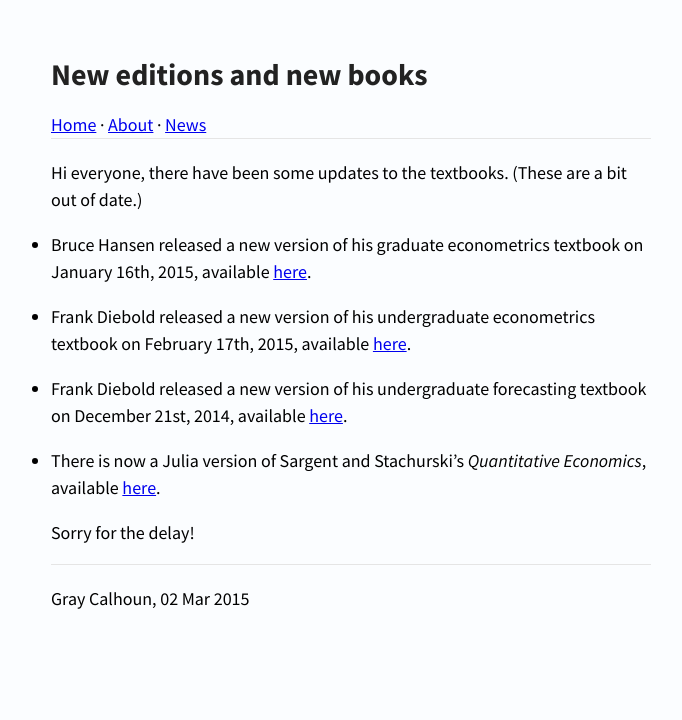
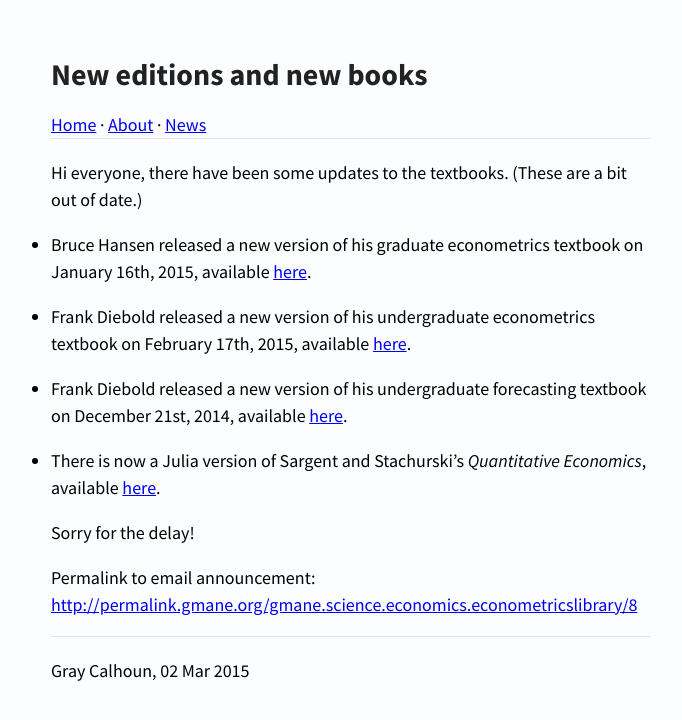
Before and after one commit to EconometricsLibrary/EconometricsLibrary.github.io, a Jekyll site: the page built from news/_posts/2015-03-02-new-editions.md, in a window 1280 px wide. Shown: the top 720 px of the page, without its empty margins (7-689 px from the left). Built offline with Jekyll 4.4.1, drawn with Linux system fonts in a browser that asks for light colours; Markdown is read by kramdown in place of the engine named in the settings.

Commit message:
Add permalink to email announcement of new editions

```diff
--- a/news/_posts/2015-03-02-new-editions.md
+++ b/news/_posts/2015-03-02-new-editions.md
@@ -21,6 +21,8 @@ a bit out of date.)
 
 Sorry for the delay!
 
+Permalink to email announcement: <http://permalink.gmane.org/gmane.science.economics.econometricslibrary/8>
+
 [1]: http://www.ssc.upenn.edu/~fdiebold/Teaching104/Econometrics.pdf
 [2]: http://www.ssc.upenn.edu/~fdiebold/Teaching221/Forecasting.pdf
 [3]: http://www.ssc.wisc.edu/~bhansen/econometrics/
```
